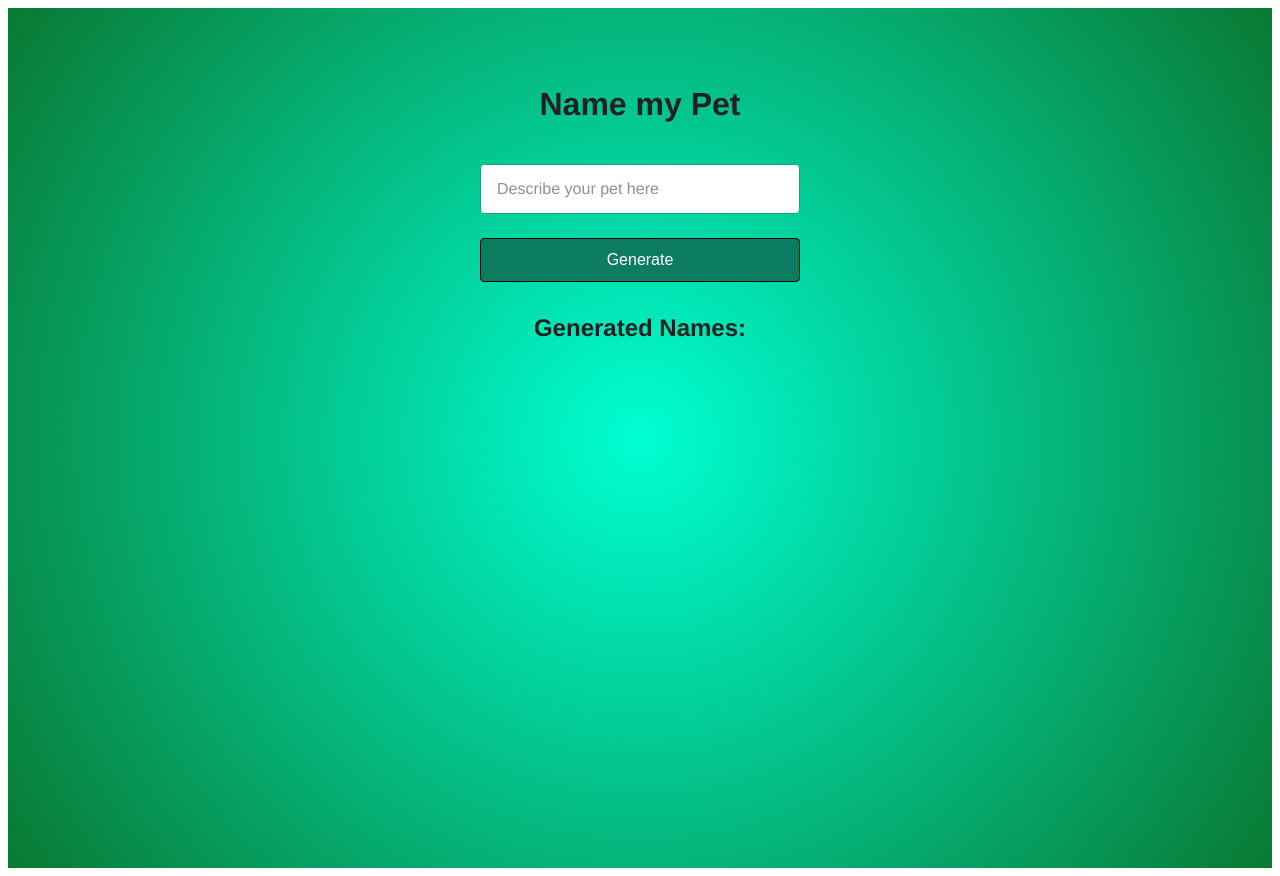
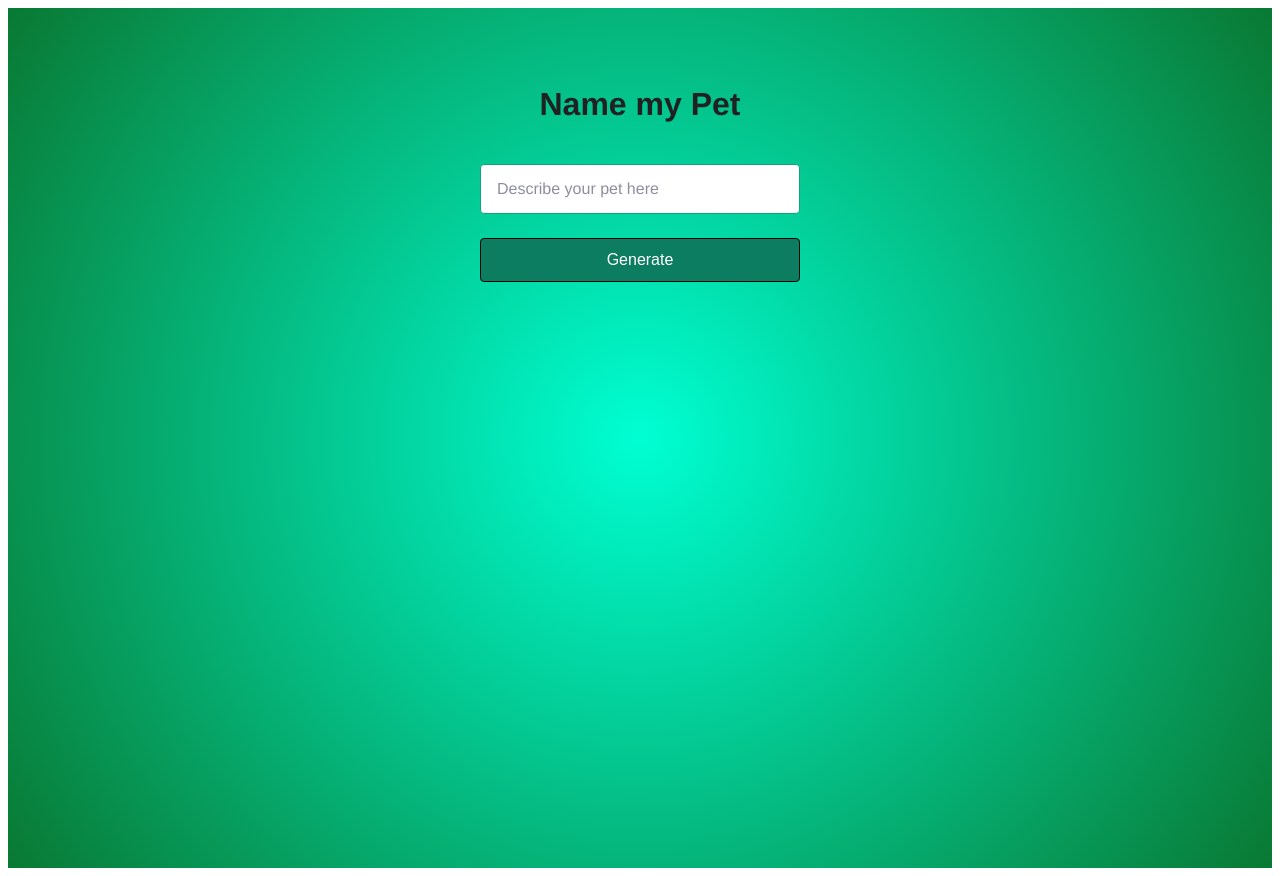
Before and after one commit to brameldering/gpt-react-nextjs-typescript-app, a Next.js app: page / in a window 1280 px wide. Built offline with nearby package versions, Linux system fonts and the light colour scheme; no server answers.

Commit message:
Small fix to not show Generated Names label when there are no names to show

```diff
--- a/pages/index.tsx
+++ b/pages/index.tsx
@@ -98,7 +98,9 @@ export default function Home() {
               <CircularProgress />
             </h4>
           )}
-          {!isFetching && generatedNames && !errorMessage && <h4>Generated Names:</h4>}
+          {!isFetching && generatedNames && generatedNames.length > 0 && !errorMessage && (
+            <h4>Generated Names:</h4>
+          )}
           <ul>{generatedNames && generatedNames.map((item) => <li key={item}>{item}</li>)}</ul>
         </div>
       </main>
```
